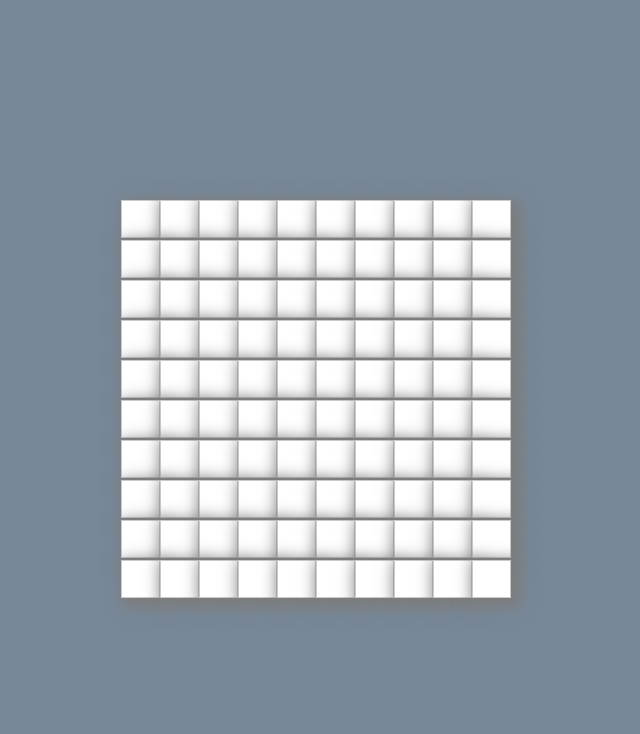
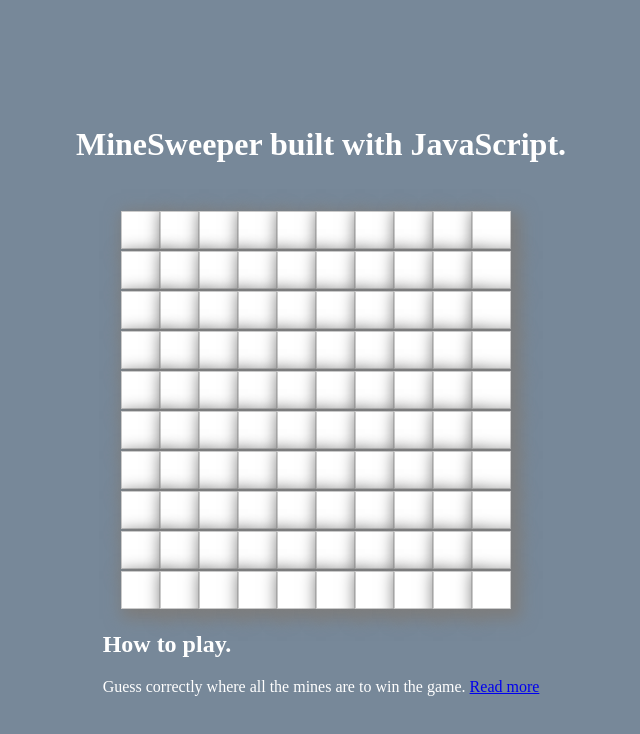
Before and after one commit to kelibst/minesweeper-javascript, a website built with webpack: page src/index.html in a window 1280 px wide. Shown: the whole page, without its empty margins (319-959 px from the left). Built offline with nearby package versions, Linux system fonts and the light colour scheme.

Commit message:
add help

```diff
--- a/src/index.html
+++ b/src/index.html
@@ -7,7 +7,13 @@
 </head>
 <body>
     <div class="container">
+        <h1 class="container-header"> MineSweeper built with JavaScript.</h1>
         <div class="grid"></div>
+
+        <div class="help"><h2>How to play.</h2>
+            Guess correctly where all the mines are to win the game.
+            <a href="https://www.instructables.com/How-to-play-minesweeper/" class="help-link">Read more</a>
+        </div>
     </div>
 </body>
 </html>
--- a/src/sass/index.scss
+++ b/src/sass/index.scss
@@ -11,6 +11,12 @@ body {
   justify-content: center;
   align-items: center;
   height: 100%;
+  flex-direction: column;
+  color: #fff;
+
+  &-header{
+      margin-bottom: 3rem;
+  }
 }
 .grid {
   display: flex;
```
Also changed, not shown: dist/index.html, dist/main.js.
